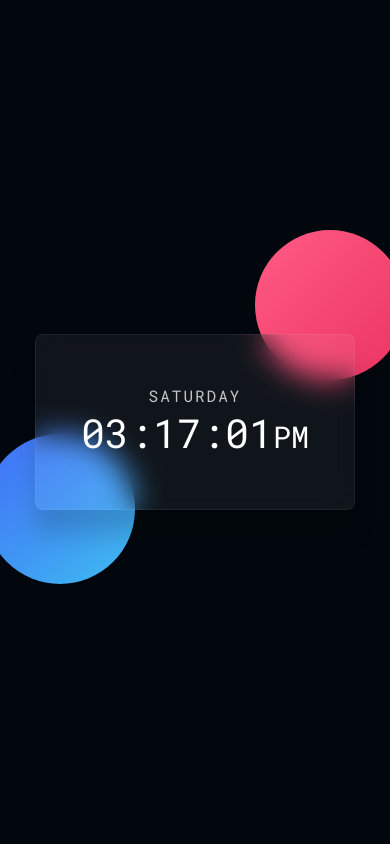
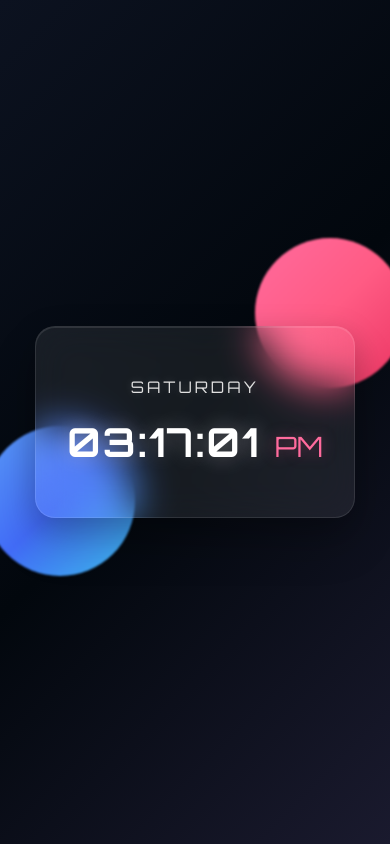
Before and after one commit to kartik12345-sudo/React-Clock, a React (Vite) app: page / in a window 390 px wide. Built offline with nearby package versions, Linux system fonts and the light colour scheme.

Commit message:
Improve CSS with responsive design, animations and better styling
cgen-a677ec97cce34c6aa66b15a0b2aa98ac

```diff
--- a/src/App.css
+++ b/src/App.css
@@ -14,68 +14,97 @@
 }
 body {
   height: 100vh;
-  background-color: #02070d;
+  background: linear-gradient(135deg, #0c1220 0%, #02070d 50%, #1a1a2e 100%);
+  background-attachment: fixed;
+  overflow: hidden;
 }
 .box {
   position: absolute;
   transform: translate(-50%, -50%);
   top: 50%;
   left: 50%;
+  animation: float 6s ease-in-out infinite;
 }
 .container {
   width: 320px;
+  position: relative;
 }
 .clock {
   height: 100%;
   width: 100%;
-  background-color: rgba(255, 255, 255, 0.06);
-  -webkit-backdrop-filter: blur(15px);
-  backdrop-filter: blur(15px);
+  background: rgba(255, 255, 255, 0.08);
+  -webkit-backdrop-filter: blur(20px);
+  backdrop-filter: blur(20px);
   padding: 50px 25px;
-  box-shadow: 0 25px 23px rgba(0, 0, 0, 0.15);
-  border: 1.5px solid rgba(255, 255, 255, 0.06);
-  border-radius: 8px;
+  box-shadow:
+    0 25px 45px rgba(0, 0, 0, 0.2),
+    0 8px 32px rgba(0, 0, 0, 0.15),
+    inset 0 1px 0 rgba(255, 255, 255, 0.1);
+  border: 1.5px solid rgba(255, 255, 255, 0.1);
+  border-radius: 20px;
+  transition: all 0.3s ease;
+  position: relative;
+  overflow: hidden;
 }
 
 .shape1 {
   height: 150px;
   width: 150px;
   position: absolute;
-  background: linear-gradient(135deg, #ff5b84, #eb3461);
+  background: linear-gradient(135deg, #ff6b9d, #ff5b84, #eb3461);
   border-radius: 50%;
   bottom: 130px;
   right: -50px;
   z-index: -1;
+  animation: pulse 4s ease-in-out infinite alternate;
+  filter: blur(1px);
 }
 .shape2 {
   height: 150px;
   width: 150px;
   position: absolute;
-  background: linear-gradient(135deg, #426cf8, #3ebdf0);
+  background: linear-gradient(135deg, #5a9cf8, #426cf8, #3ebdf0);
   border-radius: 50%;
   top: 100px;
   left: -50px;
   z-index: -1;
+  animation: pulse 4s ease-in-out infinite alternate-reverse;
+  filter: blur(1px);
 }
 
 .wrapper {
   text-align: center;
 }
 #time {
+  font-family: "Orbitron", monospace;
   font-size: 40px;
+  font-weight: 700;
   display: inline-block;
+  text-shadow: 0 0 20px rgba(255, 255, 255, 0.3);
+  letter-spacing: 2px;
+  animation: glow 2s ease-in-out infinite alternate;
 }
 #day {
   position: relative;
+  font-family: "Orbitron", monospace;
   font-size: 16px;
-  letter-spacing: 2px;
+  font-weight: 500;
+  letter-spacing: 3px;
   text-transform: uppercase;
-  color: #c5c5c5;
+  color: #e0e0e0;
   text-align: center;
+  margin-bottom: 20px;
+  text-shadow: 0 0 10px rgba(255, 255, 255, 0.2);
 }
 #midday {
+  font-family: "Orbitron", monospace;
   display: inline-block;
-  font-size: 30px;
+  font-size: 28px;
+  font-weight: 500;
+  margin-left: 15px;
+  color: #ff6b9d;
+  text-shadow: 0 0 15px rgba(255, 107, 157, 0.4);
+  animation: pulse-text 3s ease-in-out infinite;
 }
 a {
   display: block;
```
